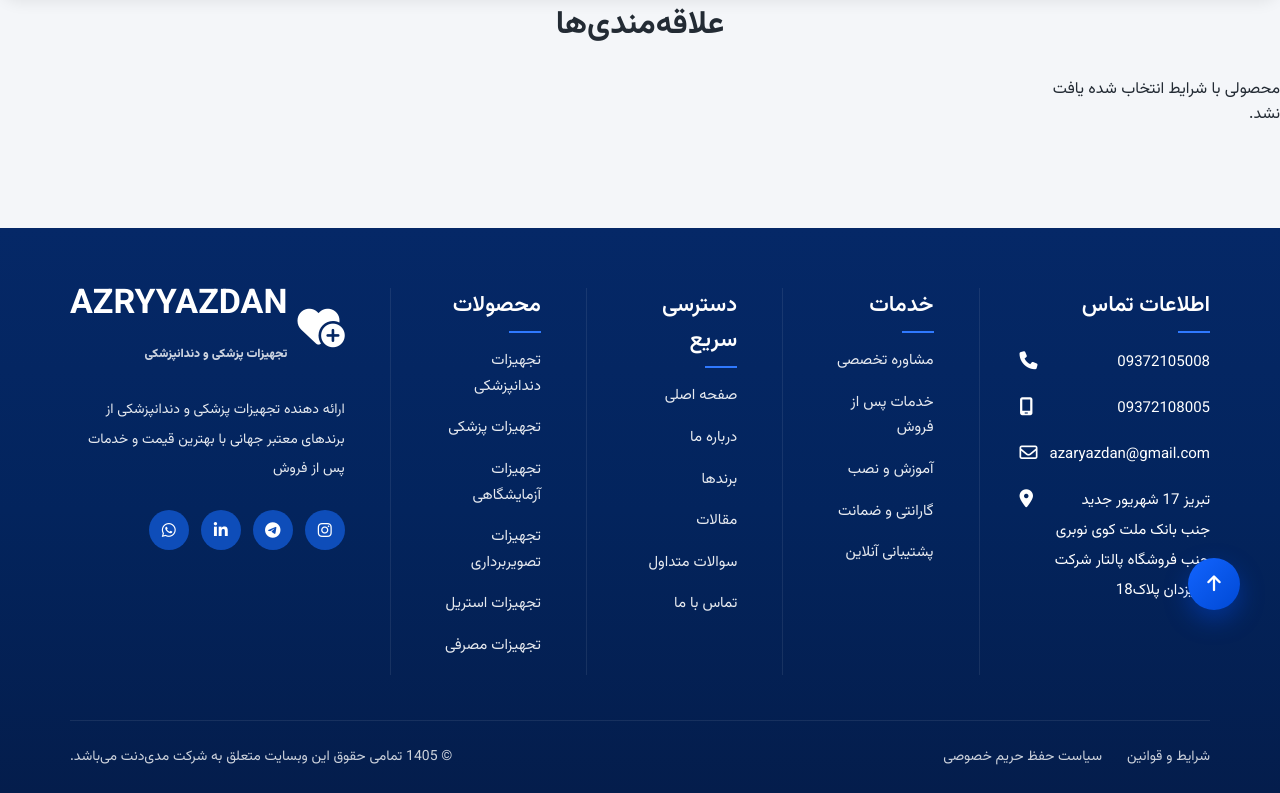
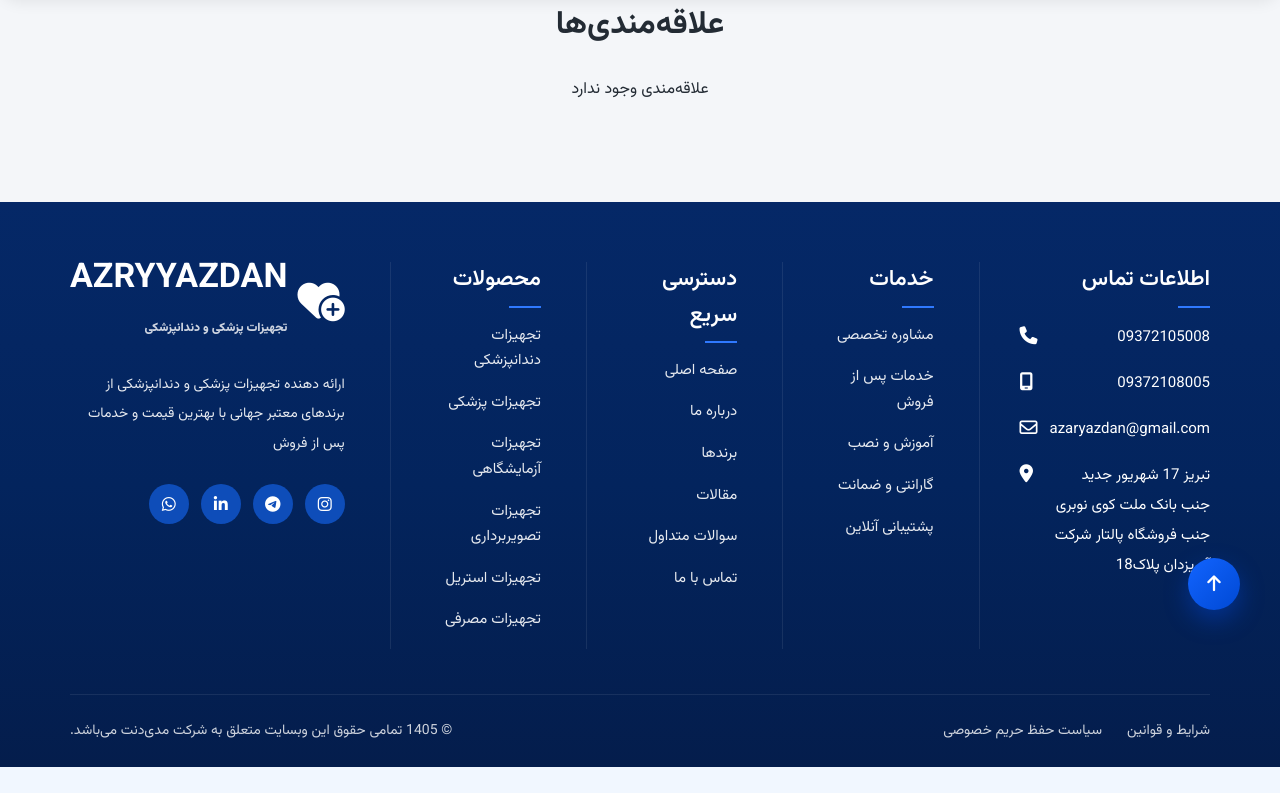
Before and after one commit to Ali-127/Tajhizat-Pezeshki, a Django app: page /favorites/ in a window 1280 px wide. Shown: the part 150-943 px from the top of the page. After the commit the page ends 917 px from the top, so only its background shows below. Run offline with Django 5.2, Linux system fonts and the light colour scheme; the visitor is signed in with stand-in values (Sample User, id 1); data that the repository does not hold is empty.

Commit message:
fix: Fixed styling issues on favorites page. Renamed show_favorite_view to favorite_view

```diff
--- a/templates/favorites.html
+++ b/templates/favorites.html
@@ -1341,7 +1341,10 @@
     </div>
   </div>
   {% empty %}
-  <p>محصولی با شرایط انتخاب شده یافت نشد.</p>
+  <div style="grid-column: 1 / -1; display: flex; justify-content: center;">
+
+    <p>علاقه‌مندی وجود ندارد</p>
+  </div>
   {% endfor %}
 </div>
 
--- a/tp_app/urls.py
+++ b/tp_app/urls.py
@@ -1,6 +1,6 @@
 from django.urls import path
 
-from .views import about_view, blog_post_view, blog_view, landing_view, product_detail_view, shop_view, dashboard_view, cart_view, add_to_cart_view, toggle_favorite_view, show_favorites_view
+from .views import about_view, blog_post_view, blog_view, landing_view, product_detail_view, shop_view, dashboard_view, cart_view, add_to_cart_view, toggle_favorite_view, favorites_view
 
 urlpatterns = [
   path('', landing_view, name='landing'),
@@ -13,5 +13,5 @@ urlpatterns = [
   path('about/', about_view, name='about'),
   path('blog/<int:post_id>/', blog_post_view, name='blog_detail'),
   path('blog/', blog_view, name='blog'),
-  path('favorites/', show_favorites_view, name='favorites'),
+  path('favorites/', favorites_view, name='favorites'),
 ]
--- a/tp_app/views.py
+++ b/tp_app/views.py
@@ -302,7 +302,7 @@ def toggle_favorite_view(request, product_id):
     return redirect(referer)
   return redirect('product_detail', product_id=product.id)
 
-def show_favorites_view(request):
+def favorites_view(request):
   if not request.user.is_authenticated:
     next_path = request.get_full_path()
     return redirect(f"{reverse('auth')}?next={quote(next_path)}")
```
